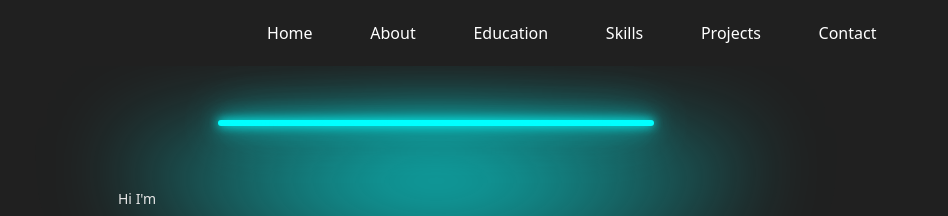
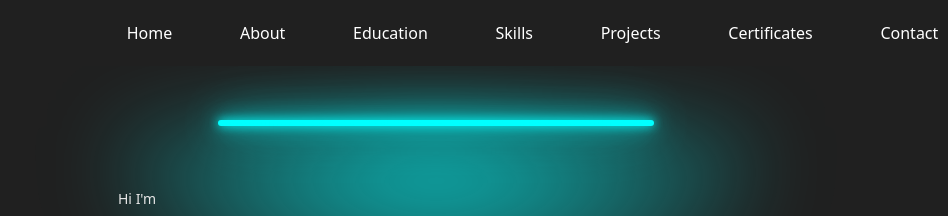
Before and after one commit to vishnumanikanta/vishnu_portfolio, a plain HTML site: page index.html in a window 1280 px wide. Shown: the top 216 px of the page, 332-1280 px from the left. Drawn offline with nearby package versions, Linux system fonts and the light colour scheme.

Commit message:
version1

```diff
--- a/index.html
+++ b/index.html
@@ -50,6 +50,9 @@
                         <a class="nav-link" href="#projects" style="color: #ffffff;">Projects</a>
                     </li>
                     <li class="nav-item" class="nav-item" data-aos="fade-down" data-aos-duration="1500">
+                        <a class="nav-link" href="#certificates" style="color: #ffffff;">Certificates</a>
+                    </li>
+                    <li class="nav-item" class="nav-item" data-aos="fade-down" data-aos-duration="1600">
                         <a class="nav-link" href="#contact" style="color: #ffffff;">Contact</a>
                     </li>
                 </ul>
@@ -468,7 +471,7 @@
                 <div class="container">
                     <div class="row justify-content-center">
                         <div class="col-lg-8 text-center">
-                            <h3 class="section-title text-uppercase mb-4">My Certifications</h3>
+                            <h3 class="section-title text-uppercase mb-4">My Certificates</h3>
                             <p class="lead text-muted mb-5">Explore my professional achievements and certifications that showcase my expertise and dedication to continuous learning.</p>
                         </div>
                     </div>
--- a/styles.css
+++ b/styles.css
@@ -126,7 +126,7 @@ body{
 .navbar-nav {
   gap: 13%;
   white-space: nowrap;
-  margin-right: 260px!important;
+  margin-right: 300px!important;
 }
 
 
```
